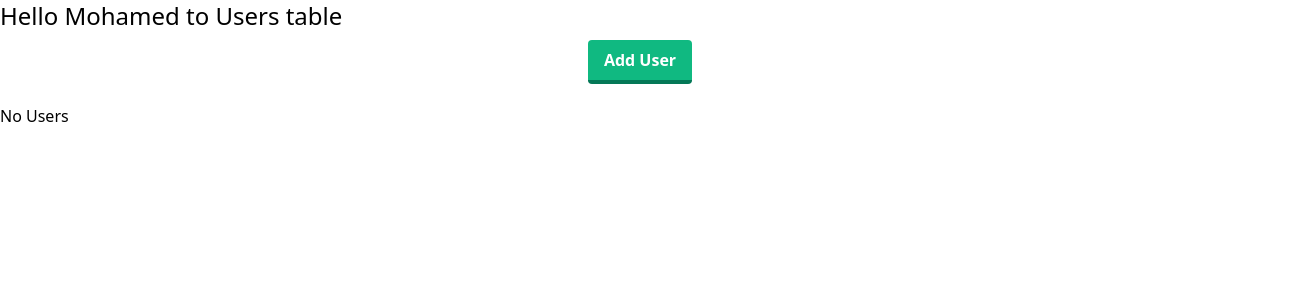
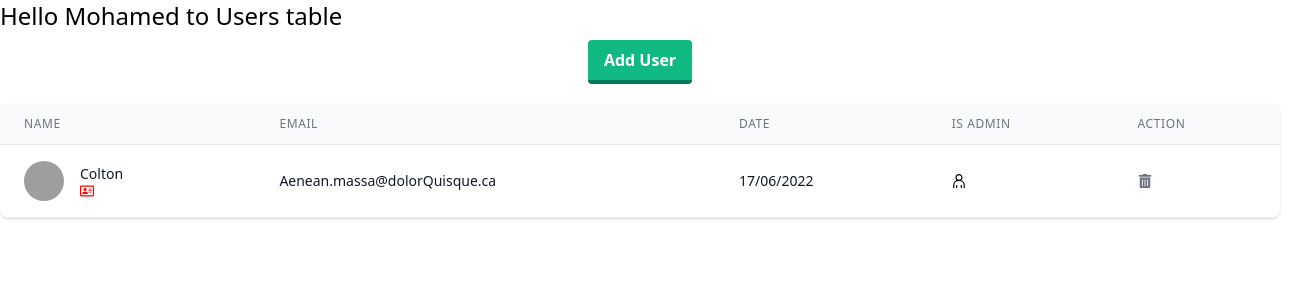
Before and after one commit to mohamed-cpp/Hello-React-Js, a React (Create React App) app: page / in a window 1280 px wide. Shown: the top 300 px of the page, 1312 px wide, since content can reach past the window. Built offline with nearby package versions, Linux system fonts and the light colour scheme; data requests are answered from the project's data file; grey boxes are pictures that could not be loaded.

Commit message:
delete and fetch uesrs

```diff
--- a/src/App.js
+++ b/src/App.js
@@ -1,4 +1,4 @@
-import React, { useState } from 'react'
+import React, { useState, useEffect  } from 'react'
 import './App.css';
 // eslint-disable-next-line
 import Header from './components/Header/Header'
@@ -7,9 +7,23 @@ import AddUser from './components/Users/AddUser'
 import Button from './components/Parts/Button'
 
 function App() {
-  // eslint-disable-next-line
   const [users, setUsers] = useState([])
   const [showAddUser, setShowAddUser]  = useState(false)
+  useEffect(() => {
+    const getUsers = async () => {
+      const UsersFromServer = await fetchUsers()
+      setUsers(UsersFromServer)
+    }
+    getUsers()
+    document.title = `Welcome`;
+  }, []);
+
+
+  const fetchUsers = async () => {
+    const res = await fetch(process.env.REACT_APP_SERVER + '/users')
+    return await res.json()
+  }
+
   const addUser = (data) => {
     return new Promise((resolve, reject) => {
       setTimeout(function() {
@@ -19,8 +33,13 @@ function App() {
       }, 2000);
     });
   }
-  const deleteUser = (id) => {
-    setUsers(users.filter((user) => user.id !== id ))
+  const deleteUser = async  (id) => {
+    const res = await fetch(`${process.env.REACT_APP_SERVER}/users/${id}`, {
+      method: 'DELETE',
+    })
+    res.status === 200
+      ? setUsers(users.filter((user) => user.id !== id))
+      : alert('Error Deleting This Task')
   }
   const toggleAdmin = (id) => {
     setUsers(users.map((user) => user.id === id ? {...user, is_admin: !user.is_admin} : user ))
```
Also changed, not shown: db.json (line endings or trailing spaces).
